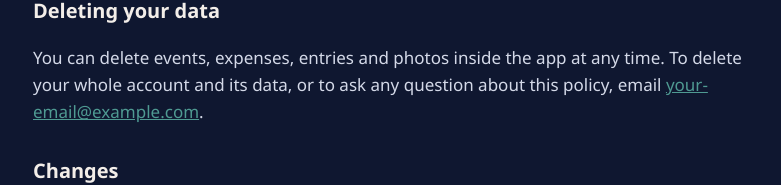
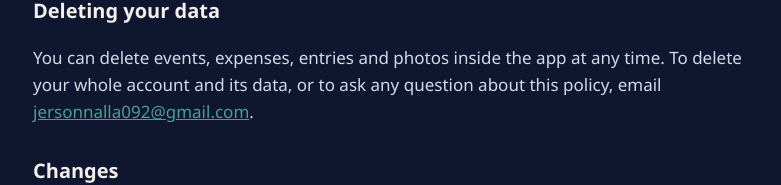
Before and after one commit to Ryuuu27/coupleOS, a plain HTML site: page privacy.html in a window 1280 px wide. Shown: the part 1162-1347 px from the top of the page, without its empty margins (247-1028 px from the left). Drawn offline with Linux system fonts and the light colour scheme.

Commit message:
Add files via upload

```diff
--- a/privacy.html
+++ b/privacy.html
@@ -37,7 +37,7 @@ p,li{color:#d4d9e8}a{color:#4F9A92}small{color:#a4aec9}
 <p>If you choose to use the subscribed calendar link, a calendar file containing your event names and dates is published at a private web address. Anyone who has that address can read it, so keep it to yourself.</p>
 
 <h2>Deleting your data</h2>
-<p>You can delete events, expenses, entries and photos inside the app at any time. To delete your whole account and its data, or to ask any question about this policy, email <a href="mailto:your-email@example.com">your-email@example.com</a>.</p>
+<p>You can delete events, expenses, entries and photos inside the app at any time. To delete your whole account and its data, or to ask any question about this policy, email <a href="mailto:jersonnalla092@gmail.com">jersonnalla092@gmail.com</a>.</p>
 
 <h2>Changes</h2>
 <p>If this policy changes, the new version will be posted on this page.</p>
```
